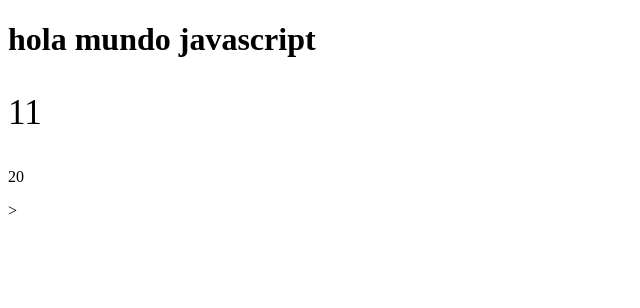
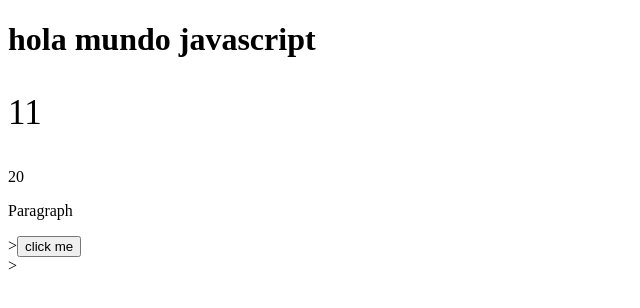
Before and after one commit to anita76843/fundamentos-js, a plain HTML site: page fundamentosJs/index.html in a window 1280 px wide. Shown: the whole page, without its empty margins (0-640 px from the left). Drawn offline with Linux system fonts and the light colour scheme.

Commit message:
se hicieron ejeercicos de javascript en visual studio code

```diff
--- a/fundamentosJs/index.html
+++ b/fundamentosJs/index.html
@@ -10,6 +10,10 @@
     <div>
         <p id="demo"></p>
         <p id="demo1"></p>
+        <p id="demo2">
+            Paragraph
+        </p>
+        ><button type="button" onclick="myfunction()">click me</button>
     </div>
     ><script type="text/javascript" src="recursos/js/main.js"></script>
 </body>
--- a/fundamentosJs/recursos/js/main.js
+++ b/fundamentosJs/recursos/js/main.js
@@ -40,3 +40,8 @@ let y= 17 + " poo ";
 let unir = "17" + "poo";
 window.alert(y);
 window.alert(unir);
+
+/*funcion*/
+function myfunction(){
+    document.getElementById("demo2").innerHTML = "new paragraph";
+}
```
